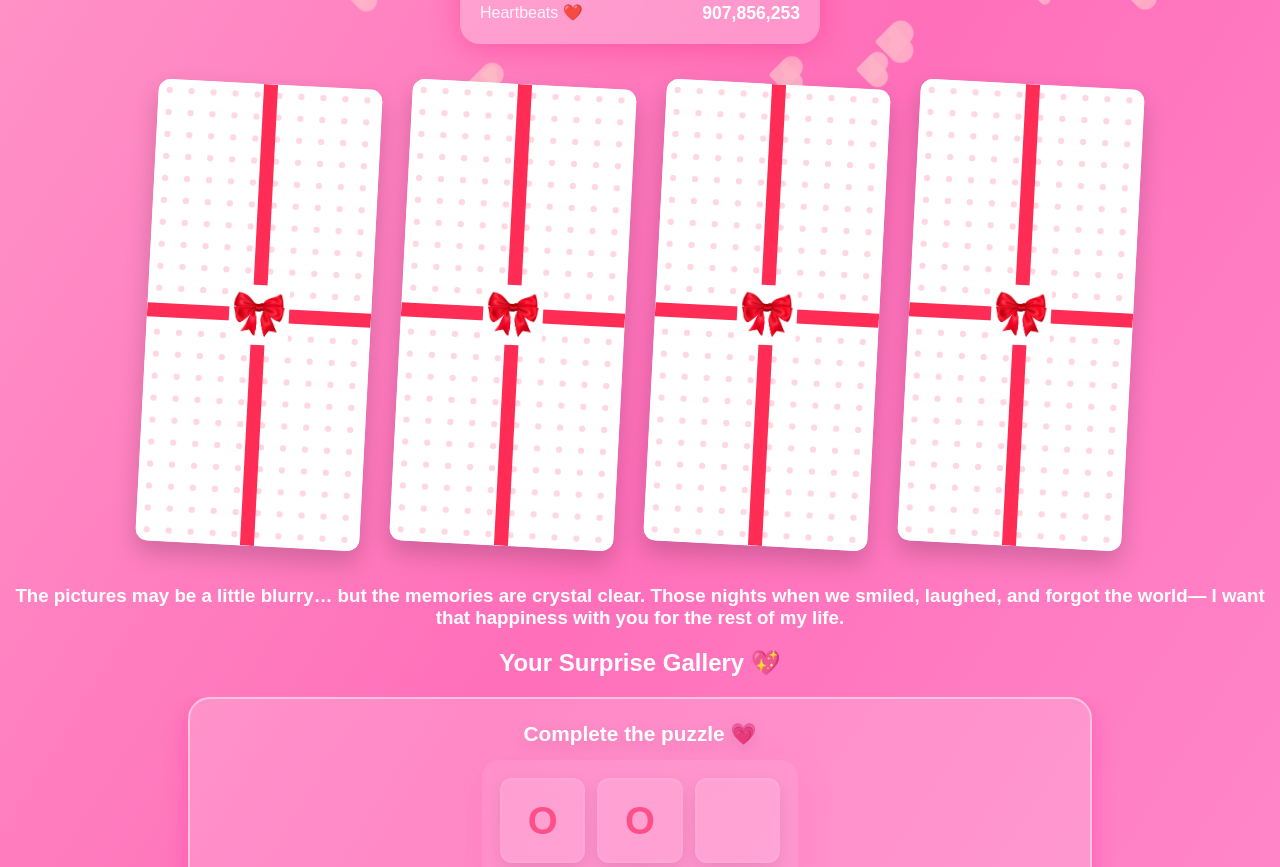
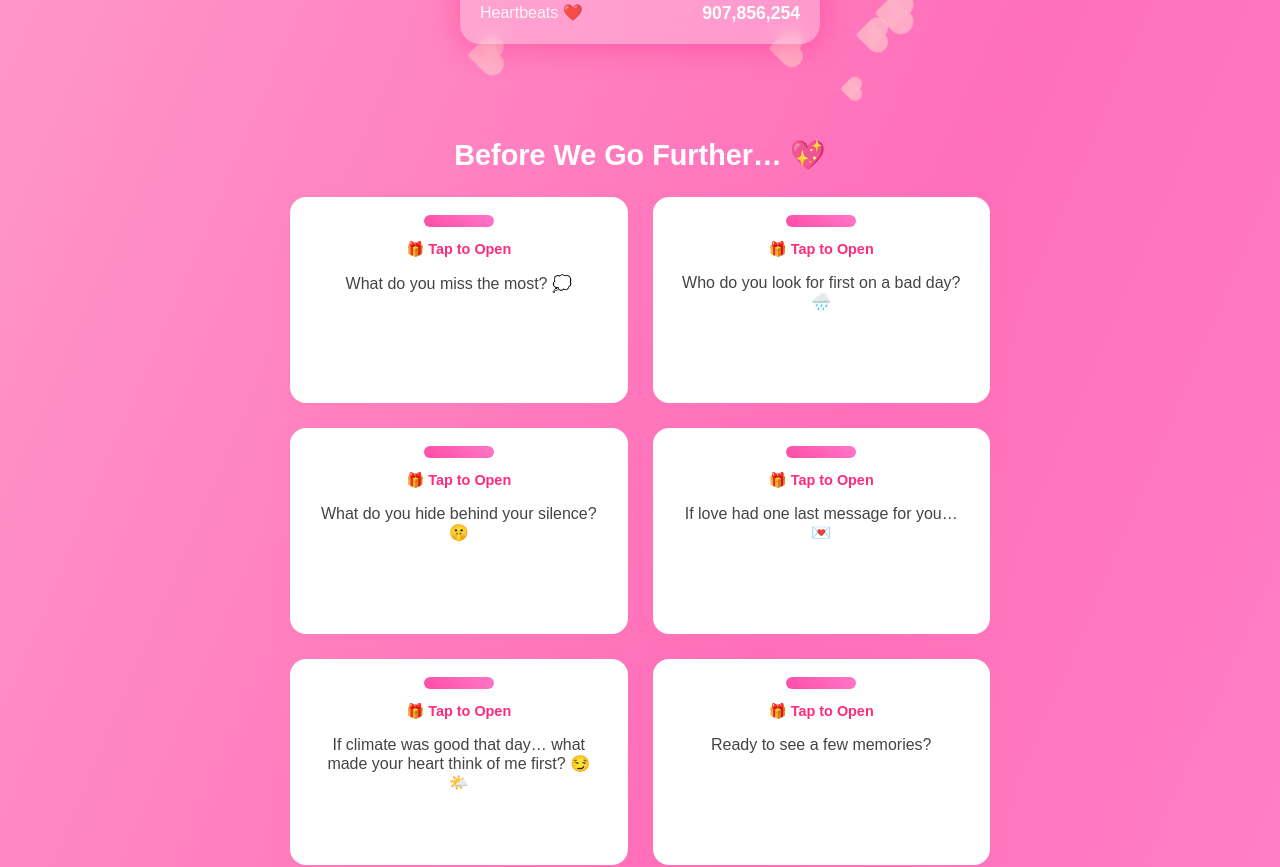
Before and after one commit to raj1799/rajiii-birthday-site, a React (Vite) app: page / in a window 1280 px wide. Shown: the part 560-1427 px from the top of the page. Built offline with nearby package versions, Linux system fonts and the light colour scheme; no server answers.

Commit message:
question and answer ection

```diff
--- /dev/null
+++ b/src/components/GiftQuestionSection.jsx
@@ -0,0 +1,66 @@
+import React, { useState } from "react";
+import "../styles/giftQuestion.css";
+
+export default function GiftQuestionSection() {
+  const [openIndex, setOpenIndex] = useState(null);
+
+  const qnaList = [
+    {
+      q: "What do you miss the most? 💭",
+      a: "A voice… a smile… and someone who still feels like home 💞",
+    },
+    {
+      q: "Who do you look for first on a bad day? 🌧️",
+      a: "Don’t lie… your mind just whispered my name 😉❤️",
+    },
+    {
+      q: "What do you hide behind your silence? 🤫",
+      a: "A feeling you’re scared to admit… but I already feel it too 💗",
+    },
+    {
+      q: "If love had one last message for you… 💌",
+      a: "You can push me away, but I will still choose you… every single time 💘",
+    },
+    {
+        q:"If climate was good that day… what made your heart think of me first? 😏🌤️",
+        a:"Come on… it wasn’t the weather.It was your heart looking for a reason to hear my voice. 💕"
+    },
+    {
+        q:"Ready to see a few memories?",
+        a:"These are a piece of my heart — take care of them."
+    }
+  ];
+
+  return (
+    <div className="qna-section">
+      <h2 className="qna-title">Before We Go Further… 💖</h2>
+
+      <div className="qna-list">
+        {qnaList.map((item, i) => (
+          <div
+            key={i}
+            className={`qna-card ${openIndex === i ? "open" : ""}`}
+            onClick={() => setOpenIndex(i)}
+          >
+            {/* CLOSED STATE */}
+            {openIndex !== i && (
+              <div className="qna-closed">
+                <div className="qna-ribbon"></div>
+                <p className="qna-hint">🎁 Tap to Open</p>
+                <p className="qna-question-preview">{item.q}</p>
+              </div>
+            )}
+
+            {/* OPEN STATE */}
+            {openIndex === i && (
+              <div className="qna-open-content">
+                <h3>{item.q}</h3>
+                <p>{item.a}</p>
+              </div>
+            )}
+          </div>
+        ))}
+      </div>
+    </div>
+  );
+}
--- a/src/pages/LandingPage.jsx
+++ b/src/pages/LandingPage.jsx
@@ -3,13 +3,14 @@ import Countdown from "../components/Countdown";
 import GiftBoxSection from "../components/GiftBoxSection";
 import PolaroidsSection from "../components/PolaroidSection";
 import SurpriseCarousel from "../components/SurpriseCarousel";
-
+import GiftQuestionSection from "../components/GiftQuestionSection";
 export default function LandingPage() {
   return (
     <div className="landing-container">
       <Countdown />
+      <GiftQuestionSection />
+       <SurpriseCarousel/>
       <PolaroidsSection/>
-      <SurpriseCarousel/>
       <GiftBoxSection/>
        {/* <BirthdayCake/> */}
     </div>
--- /dev/null
+++ b/src/styles/giftQuestion.css
@@ -0,0 +1,104 @@
+.qna-section {
+  text-align: center;
+  margin: 60px 0;
+  padding: 10px 20px;
+}
+
+.qna-title {
+  color: white;
+  font-size: 1.8rem;
+  margin-bottom: 25px;
+}
+
+/* Clean 2x2 grid */
+.qna-list {
+  display: grid;
+  grid-template-columns: repeat(2, 1fr);
+  gap: 25px;
+  max-width: 700px;
+  margin: auto;
+}
+
+/* CARD BASE STYLING */
+.qna-card {
+  background: #ffffff;
+  border-radius: 16px;
+  padding: 18px;
+  min-height: 170px;
+  cursor: pointer;
+  transition: transform 0.3s ease, box-shadow 0.3s ease;
+  box-shadow: 0 8px 18px rgba(255, 120, 180, 0.25);
+  overflow: hidden;
+  position: relative;
+}
+
+.qna-card:hover {
+  transform: scale(1.03);
+}
+
+/* CLOSED STATE */
+.qna-closed {
+  text-align: center;
+}
+
+.qna-ribbon {
+  width: 70px;
+  height: 12px;
+  background: linear-gradient(45deg, #ff4da6, #ff77c9);
+  border-radius: 20px;
+  margin: 0 auto 10px auto;
+}
+
+.qna-hint {
+  font-size: 0.9rem;
+  font-weight: 600;
+  color: #ff2b7d;
+  margin-bottom: 6px;
+}
+
+.qna-question-preview {
+  color: #444;
+  font-size: 1rem;
+  padding: 0 10px;
+}
+
+/* OPEN STATE */
+.qna-card.open {
+  transform: scale(1.05);
+  box-shadow: 0 14px 30px rgba(255, 0, 120, 0.35);
+}
+
+.qna-open-content {
+  animation: fadeIn 0.35s ease forwards;
+}
+
+.qna-open-content h3 {
+  color: #ff2b7d;
+  margin-bottom: 8px;
+  font-size: 1.1rem;
+}
+
+.qna-open-content p {
+  color: #333;
+  font-size: 0.95rem;
+  line-height: 1.35;
+  padding: 0 8px 5px;
+}
+
+@keyframes fadeIn {
+  from {
+    opacity: 0;
+    transform: translateY(8px);
+  }
+  to {
+    opacity: 1;
+    transform: translateY(0);
+  }
+}
+
+/* RESPONSIVE FIX FOR MOBILE */
+@media (max-width: 600px) {
+  .qna-list {
+    grid-template-columns: 1fr;
+  }
+}
--- a/src/styles/surprise-carousel.css
+++ b/src/styles/surprise-carousel.css
@@ -1,6 +1,6 @@
-/* .surprise-wrapper{
-    margin-bottom: 40px;
-} */
+.surprise-wrapper{
+    margin-bottom: 70px;
+}
 .slide-box {
   width: 90%;
   max-width: 900px;
```
